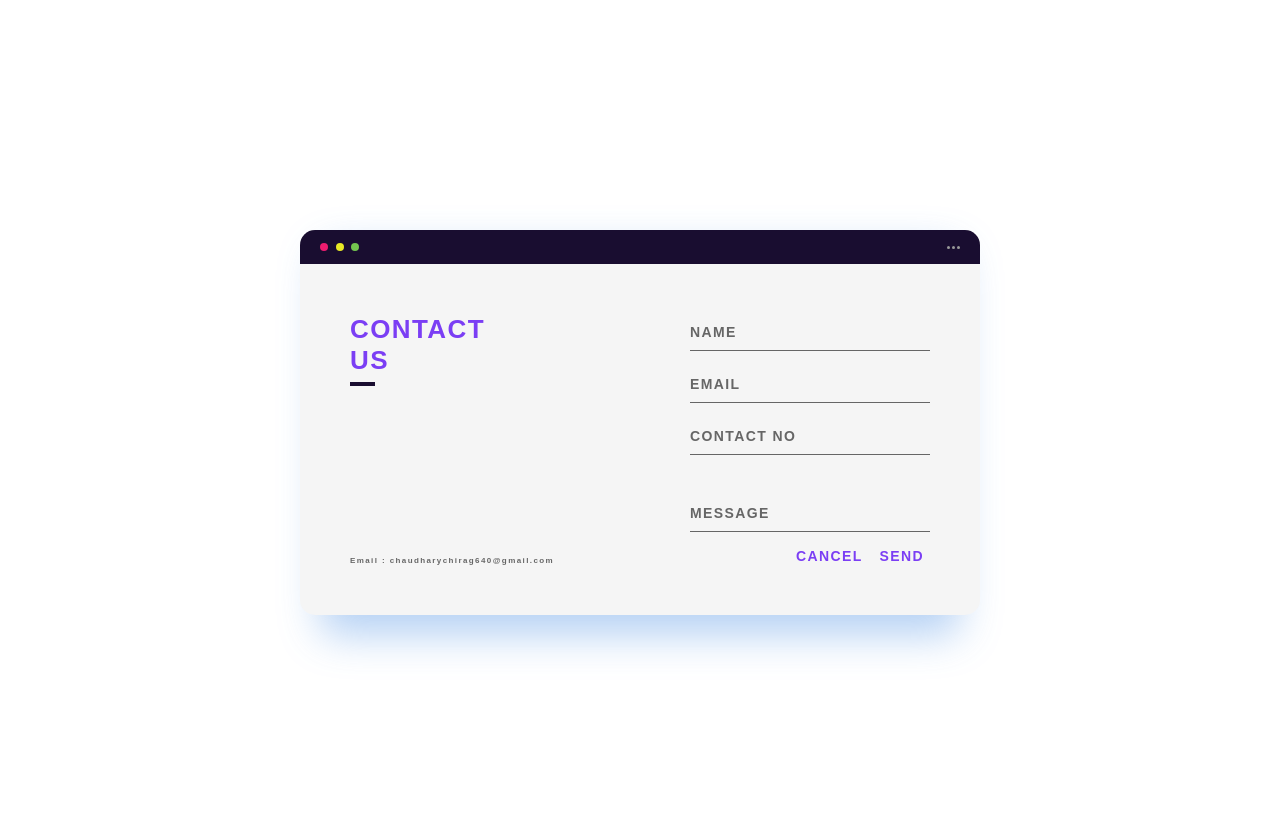
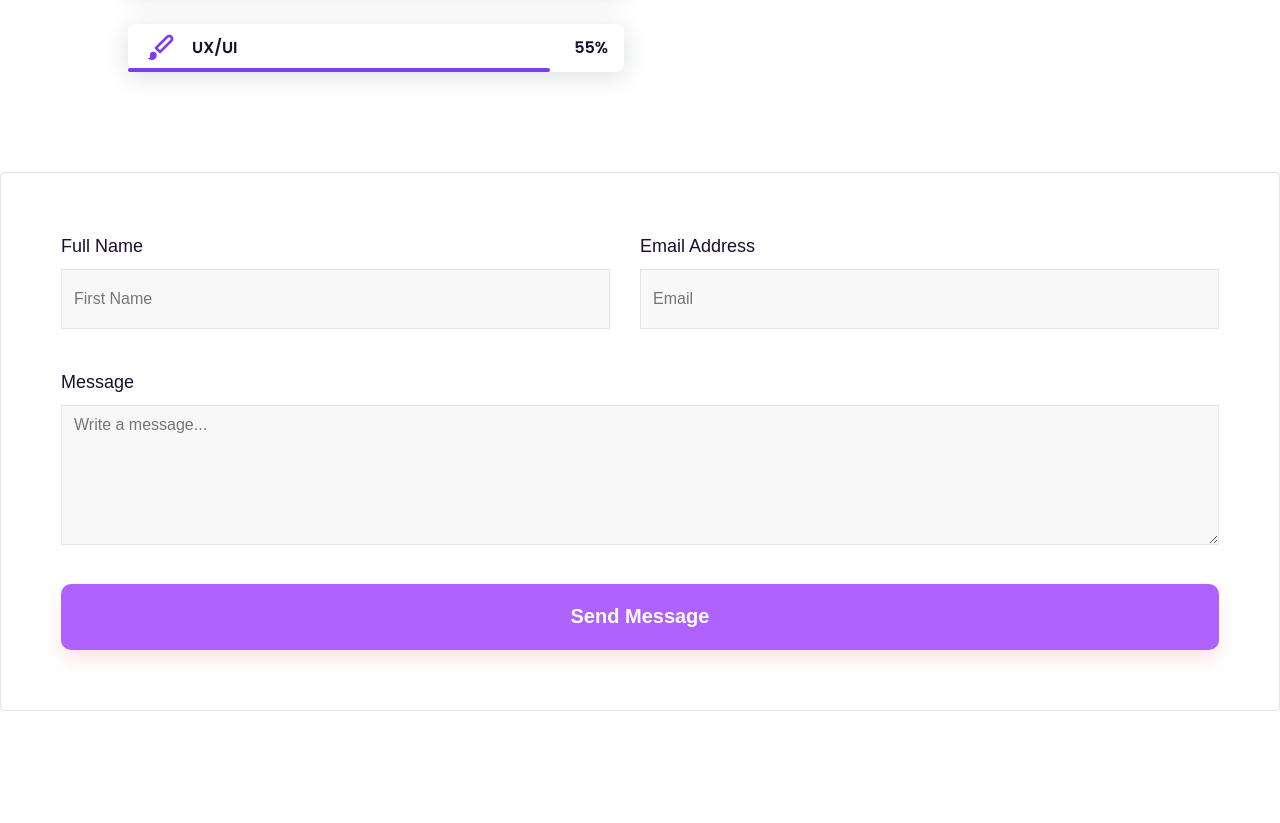
Before and after one commit to chirag640/Portfolio, a plain HTML site: page index.html in a window 1280 px wide. Shown: the part 1868-2691 px from the top of the page. After the commit the page ends 2659 px from the top, so only its background shows below. Drawn offline with nearby package versions, Linux system fonts and the light colour scheme.

Commit message:
Update index.html

```diff
--- a/index.html
+++ b/index.html
@@ -4,6 +4,7 @@
         <meta charset="UTF-8">
         <meta name="viewport" content="width=device-width, initial-scale=1.0">
         <link rel="icon" type="image/x-icon" href="favicon.ico">
+
         <!-- =====BOX ICONS===== -->
         <link href='https://cdn.jsdelivr.net/npm/boxicons@2.0.5/css/boxicons.min.css' rel='stylesheet'>
 
@@ -374,248 +375,464 @@ img {
 }
 
 /* ===== CONTACT =====*/
-*, *:before, *:after {
-    box-sizing: border-box;
-    -webkit-font-smoothing: antialiased;
-    -moz-osx-font-smoothing: grayscale;
+.section_10 * {
+  font-family: Nunito, sans-serif;
+}
+
+.section_10 .responsive-container-block {
+  min-height: 75px;
+  height: fit-content;
+  width: 100%;
+  display: flex;
+  flex-wrap: wrap;
+  margin-top: 0px;
+  margin-right: auto;
+  margin-bottom: 0px;
+  margin-left: auto;
+  justify-content: flex-start;
+}
+
+.section_10 .text-blk {
+  margin-top: 0px;
+  margin-right: 0px;
+  margin-bottom: 0px;
+  margin-left: 0px;
+  line-height: 25px;
+}
+
+.section_10 .responsive-container-block.container {
+  max-width: auto;
+  flex-direction: column;
+  margin-top: 20px;
+  margin-right: auto;
+  margin-bottom: 80px;
+  margin-left: auto;
+  width: 100%;
+}
+
+.section_10 .responsive-container-block.form-container {
+  width: auto;
+  padding-top: 60px;
+  padding-right: 60px;
+  padding-bottom: 60px;
+  padding-left: 60px;
+  margin-top: 0px;
+  margin-right: auto;
+  margin-bottom: 0px;
+  margin-left: auto;
+  border-top-left-radius: 4px;
+  border-top-right-radius: 4px;
+  border-bottom-right-radius: 4px;
+  border-bottom-left-radius: 4px;
+  border-top-color: #e5e5e5;
+  border-top-style: solid;
+  border-top-width: 1px;
+  border-right-color: #e5e5e5;
+  border-right-style: solid;
+  border-right-width: 1px;
+  border-bottom-color: #e5e5e5;
+  border-bottom-style: solid;
+  border-bottom-width: 1px;
+  border-left-color: #e5e5e5;
+  border-left-style: solid;
+  border-left-width: 1px;
+  border-image-outset: 0;
+  border-image-repeat: stretch;
+  border-image-slice: 100%;
+  border-image-source: none;
+  border-image-width: 1;
+  max-width: 1320px;
+}
+
+.section_10 .input {
+  width: 100%;
+  background-color: #f8f8f8;
+  height: 60px;
+  border-top-width: 1px;
+  border-right-width: 1px;
+  border-bottom-width: 1px;
+  border-left-width: 1px;
+  border-top-style: solid;
+  border-right-style: solid;
+  border-bottom-style: solid;
+  border-left-style: solid;
+  border-top-color: #e5e5e5;
+  border-right-color: #e5e5e5;
+  border-bottom-color: #e5e5e5;
+  border-left-color: #e5e5e5;
+  border-image-source: initial;
+  border-image-slice: initial;
+  border-image-width: initial;
+  border-image-outset: initial;
+  border-image-repeat: initial;
+  padding-top: 5px;
+  padding-right: 12px;
+  padding-bottom: 5px;
+  padding-left: 12px;
+  font-size: 16px;
+}
+
+.section_10 .responsive-cell-block.wk-desk-6.wk-ipadp-6.wk-tab-12.wk-mobile-12 {
+  margin-top: 0px;
+  margin-right: 0px;
+  margin-bottom: 40px;
+  margin-left: 0px;
+  padding-top: 0px;
+  padding-right: 0px;
+  padding-bottom: 0px;
+  padding-left: 0px;
+}
+
+.section_10 .textinput {
+  width: 100%;
+  margin-top: 0px;
+  margin-right: 0px;
+  margin-bottom: 35px;
+  margin-left: 0px;
+  height: 140px;
+  border-top-width: 1px;
+  border-right-width: 1px;
+  border-bottom-width: 1px;
+  border-left-width: 1px;
+  border-top-style: solid;
+  border-right-style: solid;
+  border-bottom-style: solid;
+  border-left-style: solid;
+  border-top-color: #e5e5e5;
+  border-right-color: #e5e5e5;
+  border-bottom-color: #e5e5e5;
+  border-left-color: #e5e5e5;
+  border-image-source: initial;
+  border-image-slice: initial;
+  border-image-width: initial;
+  border-image-outset: initial;
+  border-image-repeat: initial;
+  background-color: #f8f8f8;
+  padding-top: 10px;
+  padding-right: 12px;
+  padding-bottom: 10px;
+  padding-left: 12px;
+  font-size: 16px;
+}
+
+.section_10 .submit-btn {
+  width: 100%;
+  height: 66px;
+  background-color: #b062ff;
+  box-shadow: rgba(244, 152, 146, 0.25) 0px 10px 20px;
+  border-top-left-radius: 10px;
+  border-top-right-radius: 10px;
+  border-bottom-right-radius: 10px;
+  border-bottom-left-radius: 10px;
+  border-top-width: 2px;
+  border-right-width: 2px;
+  border-bottom-width: 2px;
+  border-left-width: 2px;
+  border-top-style: none;
+  border-right-style: none;
+  border-bottom-style: none;
+  border-left-style: none;
+  border-top-color: #767676;
+  border-right-color: #767676;
+  border-bottom-color: #767676;
+  border-left-color: #767676;
+  border-image-source: initial;
+  border-image-slice: initial;
+  border-image-width: initial;
+  border-image-outset: initial;
+  border-image-repeat: initial;
+  font-size: 20px;
+  font-weight: 700;
+  color: white;
+}
+
+.section_10 .responsive-cell-block.wk-tab-12.wk-mobile-12.wk-desk-12.wk-ipadp-12 {
+  margin-top: 0px;
+  margin-right: 0px;
+  margin-bottom: 0px;
+  margin-left: 0px;
+  padding-top: 0px;
+  padding-right: 0px;
+  padding-bottom: 0px;
+  padding-left: 0px;
+}
+
+.section_10 .text-blk.input-title {
+  font-size: 18px;
+  line-height: 26px;
+  margin-top: 0px;
+  margin-right: 0px;
+  margin-bottom: 10px;
+  margin-left: 0px;
+}
+
+.section_10 #iox4 {
+  margin-top: 0px;
+  margin-right: 0px;
+  margin-bottom: 0px;
+  margin-left: 0px;
+}
+
+.section_10 .responsive-cell-block.wk-desk-6.wk-ipadp-6.wk-tab-12.wk-mobile-12.first-name {
+  padding-top: 0px;
+  padding-right: 30px;
+  padding-bottom: 0px;
+  padding-left: 0px;
+}
+
+@media (max-width: 768px) {
+  .section_10 .responsive-cell-block.wk-desk-6.wk-ipadp-6.wk-tab-12.wk-mobile-12 {
+    padding-top: 0px;
+    padding-right: 0px;
+    padding-bottom: 0px;
+    padding-left: 0px;
   }
 
-  body {
-    font-size: 12px;
+  .section_10 .responsive-cell-block.wk-tab-12.wk-mobile-12.wk-desk-12.wk-ipadp-12 {
+    padding-top: 0px;
+    padding-right: 0px;
+    padding-bottom: 0px;
+    padding-left: 0px;
   }
 
-  body, button, input {
-    font-family: 'Montserrat', sans-serif;
-    font-weight: 700;
-    letter-spacing: 1.4px;
+  .section_10 .responsive-cell-block.wk-desk-6.wk-ipadp-6.wk-tab-12.wk-mobile-12.first-name {
+    padding-top: 0px;
+    padding-right: 0px;
+    padding-bottom: 0px;
+    padding-left: 0px;
+  }
+}
+
+@media (max-width: 500px) {
+  .section_10 .responsive-container-block.form-container {
+    padding-top: 50px;
+    padding-right: 10px;
+    padding-bottom: 50px;
+    padding-left: 10px;
+    margin-top: 0px;
+    margin-right: auto;
+    margin-bottom: 0px;
+    margin-left: auto;
   }
 
-  .background {
-    display: flex;
-    min-height: 100vh;
+  .section_10 .responsive-container-block.form-container {
+    padding-top: 50px;
+    padding-right: 12px;
+    padding-bottom: 50px;
+    padding-left: 12px;
+  }
+}
+@import url('https://fonts.googleapis.com/css2?family=Nunito:wght@200;300;400;600;700;800&amp;display=swap');
+
+*,
+*:before,
+*:after {
+  -moz-box-sizing: border-box;
+  -webkit-box-sizing: border-box;
+  box-sizing: border-box;
+}
+
+body {
+  margin: 0;
+}
+
+.wk-desk-1 {
+  width: 8.333333%;
+}
+
+.wk-desk-2 {
+  width: 16.666667%;
+}
+
+.wk-desk-3 {
+  width: 25%;
+}
+
+.wk-desk-4 {
+  width: 33.333333%;
+}
+
+.wk-desk-5 {
+  width: 41.666667%;
+}
+
+.wk-desk-6 {
+  width: 50%;
+}
+
+.wk-desk-7 {
+  width: 58.333333%;
+}
+
+.wk-desk-8 {
+  width: 66.666667%;
+}
+
+.wk-desk-9 {
+  width: 75%;
+}
+
+.wk-desk-10 {
+  width: 83.333333%;
+}
+
+.wk-desk-11 {
+  width: 91.666667%;
+}
+
+.wk-desk-12 {
+  width: 100%;
+}
+
+@media (max-width: 1024px) {
+  .wk-ipadp-1 {
+    width: 8.333333%;
   }
 
-  .container {
-    flex: 0 1 700px;
-    margin: auto;
-    padding: 10px;
+  .wk-ipadp-2 {
+    width: 16.666667%;
   }
 
-  .screen {
-    position: relative;
-    background: #f5f5f5;
-    /* background: #3e3e3e; */
-    border-radius: 15px;
+  .wk-ipadp-3 {
+    width: 25%;
   }
 
-  .screen:after {
-    content: '';
-    display: block;
-    position: absolute;
-    top: 0;
-    left: 20px;
-    right: 20px;
-    bottom: 0;
-    border-radius: 15px;
-    box-shadow: 0 20px 40px rgba(70, 139, 228, 0.4);
-    /* box-shadow: 0 20px 40px rgba(0, 0, 0, .4); */
-    z-index: -1;
+  .wk-ipadp-4 {
+    width: 33.333333%;
   }
 
-  .screen-header {
-    display: flex;
-    align-items: center;
-    padding: 10px 20px;
-    background:var(--second-color);
-    /* background: #4d4d4f; */
-    border-top-left-radius: 15px;
-    border-top-right-radius: 15px;
+  .wk-ipadp-5 {
+    width: 41.666667%;
   }
 
-  .screen-header-left {
-    margin-right: auto;
+  .wk-ipadp-6 {
+    width: 50%;
   }
 
-  .screen-header-button {
-    display: inline-block;
-    width: 8px;
-    height: 8px;
-    margin-right: 3px;
-    border-radius: 8px;
-    background: white;
+  .wk-ipadp-7 {
+    width: 58.333333%;
   }
 
-  .screen-header-button.close {
-     background: #ed1c6f;
+  .wk-ipadp-8 {
+    width: 66.666667%;
   }
 
-  .screen-header-button.maximize {
-    background: #e8e925;
+  .wk-ipadp-9 {
+    width: 75%;
   }
 
-  .screen-header-button.minimize {
-    background: #74c54f;
+  .wk-ipadp-10 {
+    width: 83.333333%;
   }
 
-  .screen-header-right {
-    display: flex;
+  .wk-ipadp-11 {
+    width: 91.666667%;
   }
 
-  .screen-header-ellipsis {
-    width: 3px;
-    height: 3px;
-    margin-left: 2px;
-    border-radius: 8px;
-    background: #999;
+  .wk-ipadp-12 {
+    width: 100%;
+  }
+}
+
+@media (max-width: 768px) {
+  .wk-tab-1 {
+    width: 8.333333%;
   }
 
-  .screen-body {
-    display: flex;
+  .wk-tab-2 {
+    width: 16.666667%;
   }
 
-  .screen-body-item {
-    flex: 1;
-    padding: 50px;
+  .wk-tab-3 {
+    width: 25%;
   }
 
-  .screen-body-item.left {
-    display: flex;
-    flex-direction: column;
+  .wk-tab-4 {
+    width: 33.333333%;
   }
 
-  .app-title {
-    display: flex;
-    flex-direction: column;
-    position: relative;
-    color: var(--first-color);
-    /* color: #ea1d6f; */
-    font-size: 26px;
+  .wk-tab-5 {
+    width: 41.666667%;
   }
 
-  .app-title:after {
-    content: '';
-    display: block;
-    position: absolute;
-    left: 0;
-    bottom: -10px;
-    width: 25px;
-    height: 4px;
-    background: var(--second-color);
-    /* background: #ea1d6f; */
+  .wk-tab-6 {
+    width: 50%;
   }
 
-  .app-contact {
-    margin-top: auto;
-    font-size: 8px;
-    color: #666;
+  .wk-tab-7 {
+    width: 58.333333%;
   }
 
-  .app-form-group {
-    margin-bottom: 15px;
+  .wk-tab-8 {
+    width: 66.666667%;
   }
 
-  .app-form-group.message {
-    margin-top: 40px;
+  .wk-tab-9 {
+    width: 75%;
   }
 
-  .app-form-group.buttons {
-    margin-bottom: 0;
-    text-align: right;
+  .wk-tab-10 {
+    width: 83.333333%;
   }
 
-  .app-form-control {
-    width: 100%;
-    padding: 10px 0;
-    background: none;
-    border: none;
-    border-bottom: 1px solid #666;
-    color: #ddd;
-    font-size: 14px;
-    text-transform: uppercase;
-    outline: none;
-    transition: border-color .2s;
+  .wk-tab-11 {
+    width: 91.666667%;
   }
 
-  .app-form-control::placeholder {
-    color: #666;
+  .wk-tab-12 {
+    width: 100%;
+  }
+}
+
+@media (max-width: 500px) {
+  .wk-mobile-1 {
+    width: 8.333333%;
   }
 
-  .app-form-control:focus {
-    border-bottom-color: #ddd;
+  .wk-mobile-2 {
+    width: 16.666667%;
   }
 
-  .app-form-button {
-    background: none;
-    border: none;
-    color: var(--first-color);
-    /* color: #ea1d6f; */
-    font-size: 14px;
-    cursor: pointer;
-    outline: none;
+  .wk-mobile-3 {
+    width: 25%;
   }
 
-  .app-form-button:hover {
-    color: #b9134f;
+  .wk-mobile-4 {
+    width: 33.333333%;
   }
 
-  .credits {
-    display: flex;
-    justify-content: center;
-    align-items: center;
-    margin-top: 20px;
-    color: #ffa4bd;
-    font-family: 'Roboto Condensed', sans-serif;
-    font-size: 16px;
-    font-weight: normal;
+  .wk-mobile-5 {
+    width: 41.666667%;
   }
 
-  .credits-link {
-    display: flex;
-    align-items: center;
-    color: #fff;
-    font-weight: bold;
-    text-decoration: none;
+  .wk-mobile-6 {
+    width: 50%;
   }
 
-  .dribbble {
-    width: 20px;
-    height: 20px;
-    margin: 0 5px;
+  .wk-mobile-7 {
+    width: 58.333333%;
   }
 
-  @media screen and (max-width: 520px) {
-    .screen-body {
-      flex-direction: column;
-    }
-
-    .screen-body-item.left {
-      margin-bottom: 30px;
-    }
-
-    .app-title {
-      flex-direction: row;
-    }
-
-    .app-title span {
-      margin-right: 12px;
-    }
-
-    .app-title:after {
-      display: none;
-    }
+  .wk-mobile-8 {
+    width: 66.666667%;
   }
 
-  @media screen and (max-width: 600px) {
-    .screen-body {
-      padding: 40px;
-    }
-
-    .screen-body-item {
-      padding: 0;
-    }
+  .wk-mobile-9 {
+    width: 75%;
   }
 
+  .wk-mobile-10 {
+    width: 83.333333%;
+  }
 
+  .wk-mobile-11 {
+    width: 91.666667%;
+  }
+
+  .wk-mobile-12 {
+    width: 100%;
+  }
+}
 /* ===== FOOTER =====*/
 .footer {
   background-color: var(--second-color);
@@ -896,55 +1113,37 @@ img {
             </section>
 
             <!--===== CONTACT =====-->
-            <div id="Contact">
-            <div class="background">
-                <div class="container">
-                  <div class="screen">
-                    <div class="screen-header">
-                      <div class="screen-header-left">
-                        <div class="screen-header-button close"></div>
-                        <div class="screen-header-button maximize"></div>
-                        <div class="screen-header-button minimize"></div>
+            <div class="section_10">
+                <div class="responsive-container-block container">
+                  <form id="iox4" action="chaudharychirag640@gmail.com" method="get" enctype="text/plain">
+                    <div class="responsive-container-block form-container">
+                      <div class="responsive-cell-block wk-desk-6 wk-ipadp-6 wk-tab-12 wk-mobile-12 first-name" id="i10mt-5">
+                        <p class="text-blk input-title">
+                          Full Name
+                        </p>
+                        <input class="input" id="ijowk-5" name="FirstName" placeholder="First Name">
                       </div>
-                      <div class="screen-header-right">
-                        <div class="screen-header-ellipsis"></div>
-                        <div class="screen-header-ellipsis"></div>
-                        <div class="screen-header-ellipsis"></div>
+                      <div class="responsive-cell-block wk-desk-6 wk-ipadp-6 wk-tab-12 wk-mobile-12">
+                        <p class="text-blk input-title">
+                          Email Address
+                        </p>
+                        <input class="input" id="ipmgh-5" name="Email" placeholder="Email">
+                      </div>
+                      <div class="responsive-cell-block wk-tab-12 wk-mobile-12 wk-desk-12 wk-ipadp-12" id="i634i-5">
+                        <p class="text-blk input-title">
+                          Message
+                        </p>
+                        <textarea class="textinput" id="i5vyy-5" placeholder="Write a message..."></textarea>
+                      </div>
+                      <div class="responsive-cell-block wk-tab-12 wk-mobile-12 wk-desk-12 wk-ipadp-12">
+                        <button class="submit-btn" id="w-c-s-bgc_p-1-dm-id-3">
+                          Send Message
+                        </button>
                       </div>
                     </div>
-                    <div class="screen-body">
-                      <div class="screen-body-item left">
-                        <div class="app-title">
-                          <span>CONTACT</span>
-                          <span>US</span>
-                        </div>
-                        <div class="app-contact">Email : chaudharychirag640@gmail.com</div>
-                      </div>
-                      <div class="screen-body-item">
-                        <div class="app-form">
-                          <div class="app-form-group">
-                            <input class="app-form-control"placeholder="NAME" >
-                          </div>
-                          <div class="app-form-group">
-                            <input class="app-form-control" placeholder="EMAIL">
-                          </div>
-                          <div class="app-form-group">
-                            <input class="app-form-control" placeholder="CONTACT NO">
-                          </div>
-                          <div class="app-form-group message">
-                            <input class="app-form-control" placeholder="MESSAGE">
-                          </div>
-                          <div class="app-form-group buttons">
-                            <button class="app-form-button">CANCEL</button>
-                            <button class="app-form-button">SEND</button>
-                          </div>
-                        </div>
-                      </div>
-                    </div>
-                  </div>
+                  </form>
                 </div>
               </div>
-            </div>
 
         <!--===== SCROLL REVEAL =====-->
         <script src="https://unpkg.com/scrollreveal"></script>
```
